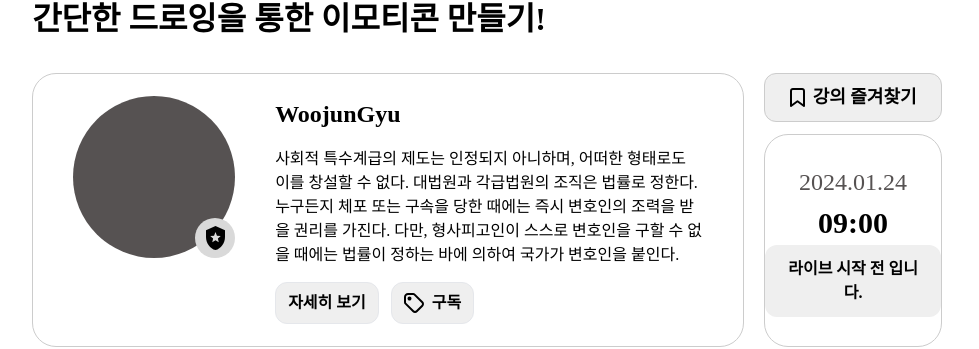
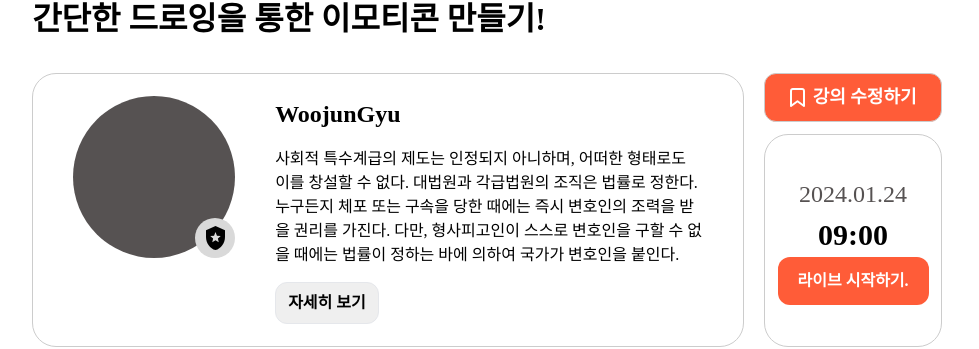
Before and after one commit to dnwnsrb11/grimtalk, a React (Vite) app: page /lecture in a window 1280 px wide. Shown: the part 470-819 px from the top of the page, without its empty margins (153-1132 px from the left). Built offline with nearby package versions, Linux system fonts and the light colour scheme; no server answers; a web font is replaced by a local one.

Commit message:
redsing: 코드 수정 - checkInstructor에 맞추어 랜더링 조건을 걸어두었슴

```diff
--- a/src/components/lecture/LectureProfile.jsx
+++ b/src/components/lecture/LectureProfile.jsx
@@ -37,7 +37,9 @@ export const LectureProfile = ({ checkInstructor }) => {
                 <button className="rounded-xl border bg-bg-gray-color p-2 px-3 font-semibold transition-all duration-300 hover:bg-primary-color hover:text-white">
                   자세히 보기
                 </button>
-                {checkFavorite ? (
+                {/* 강사 유무에 따라 아래 버튼을 랜더링 (false 일때 버튼을 보이게한다.) */}
+                {!checkInstructor &&
+                  (checkFavorite ? (
                     <button className="group flex items-center gap-2 rounded-xl border bg-primary-color p-2 px-3 font-semibold text-white transition-all duration-300 hover:bg-bg-gray-color hover:text-black">
                       <SubscribeIcon
                         className="stroke-white transition-colors duration-0 group-hover:stroke-black"
@@ -53,14 +55,27 @@ export const LectureProfile = ({ checkInstructor }) => {
                       />
                       구독
                     </button>
-                )}
+                  ))}
               </div>
             </div>
           </div>
           {/* 프로필 오른쪽 구역 */}
           <div className="flex w-[20%] flex-col gap-3">
-            {/* 강의 구독 여부에 따라 다른 버튼이 랜더링 */}
-            {checkSubscribe ? (
+            {/* 강사 유무에 따라 다른 컴포너트(버튼) 랜더링  */}
+            {checkInstructor ? (
+              <div className="group items-center justify-center rounded-xl border border-gray-border-color bg-primary-color py-[10px] transition-all duration-300 hover:bg-bg-gray-color">
+                <button className="group flex w-[100%] items-center justify-center gap-2 text-white transition-all duration-0 group-hover:text-black">
+                  <FavoriteIcon
+                    className="stroke-white transition-colors duration-0 group-hover:stroke-black"
+                    stroke="currentColor"
+                  />
+                  <p className="text-[18px] font-semibold transition-colors duration-0 group-hover:text-black">
+                    강의 수정하기
+                  </p>
+                </button>
+              </div>
+            ) : // 강의 구독 여부에 따라 다른 버튼이 렌더링
+            checkSubscribe ? (
               <div className="group items-center justify-center rounded-xl border border-gray-border-color bg-primary-color py-[10px] transition-all duration-300 hover:bg-bg-gray-color">
                 <button className="group flex w-[100%] items-center justify-center gap-2 text-white transition-all duration-0 group-hover:text-black">
                   <FavoriteIcon
@@ -83,13 +98,20 @@ export const LectureProfile = ({ checkInstructor }) => {
                 </button>
               </div>
             )}
+
             <div className="flex h-full w-full flex-col items-center justify-center rounded-3xl border border-gray-border-color">
               {/* 라이브 카드 부분 */}
               <h3 className="text-[24px] font-medium text-[#565252]">2024.01.24</h3>
               <h2 className="text-[30px] font-bold">09:00</h2>
+              {checkInstructor ? (
+                <div className="rounded-xl bg-primary-color p-3 px-5 transition-all duration-200 hover:px-7">
+                  <button className="font-semibold text-white">라이브 시작하기.</button>
+                </div>
+              ) : (
                 <div className="rounded-xl bg-bg-gray-color p-3 px-5">
                   <button className="font-semibold">라이브 시작 전 입니다.</button>
                 </div>
+              )}
             </div>
           </div>
         </div>
```
Lines whose indentation alone changed are shown as unchanged.
